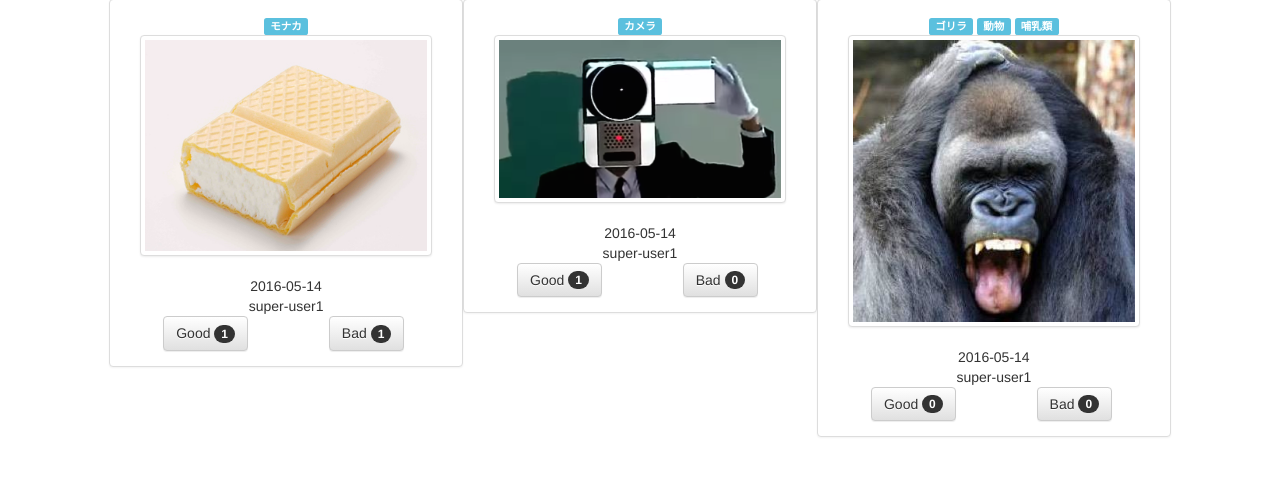
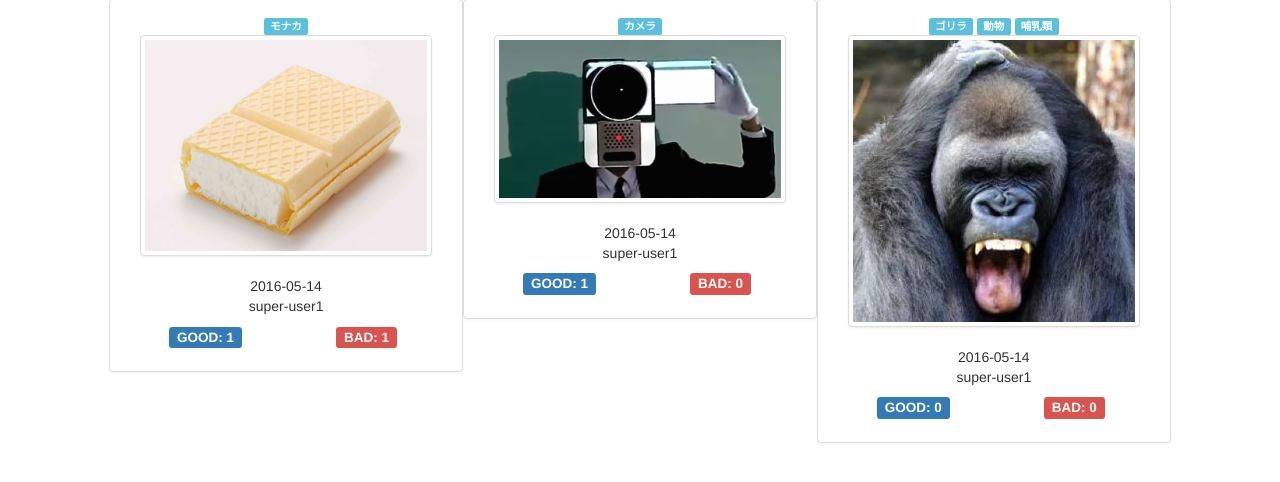
Before and after one commit to CsTarepanda/hack_beta, a Django app: page / in a window 1280 px wide. Shown: the part 73-555 px from the top of the page. Run offline with Django 3.2, Linux system fonts and the light colour scheme; data comes from the database, SQL or seed files in the repository; some libraries are stand-ins or nearby versions.

Commit message:
beta 344

```diff
--- a/missphoto/templates/index.html
+++ b/missphoto/templates/index.html
@@ -14,7 +14,25 @@
                         </a>
                         <div class="date">{{ pic }}</div>
                         <div class="userName">{{ pic.user_id }}</div>
-                        {% if user == null %}
+                        {% if user %}
+                            <div class="row">
+                                <div class="col-md-6">
+                                    <h4>
+                                    <span class="label label-primary">
+                                        GOOD:
+                                    {{ pic.good_set.all.count }}
+                                        </span>
+                                    </h4>
+                                </div>
+                                <div class="col-md-6">
+                                    <h4>
+                                    <span class="label label-danger">
+                                        BAD:
+                                    {{ pic.bad_set.all.count }}
+                                    </span>
+                                    </h4>
+                                </div>
+                            </div>
                         {% else %}
                             <div class="row">
                                 <div class="col-md-6">
@@ -28,7 +46,8 @@
                                 <div class="col-md-6">
                                     <form action="/reaction/bad/" method="post">
                                         {% csrf_token %}
-                                        <button value="bad" type="submit" class="btn btn-default">Bad <span class="badge">
+                                        <button value="bad" type="submit" class="btn btn-default">Bad <span
+                                                class="badge">
                                             {{ pic.bad_set.all.count }}
                                         </span></button>
                                         <input type="hidden" name="post_id" value="{{ pic.id }}">
```
